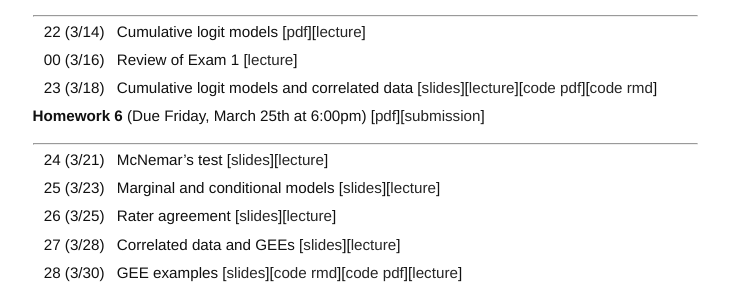
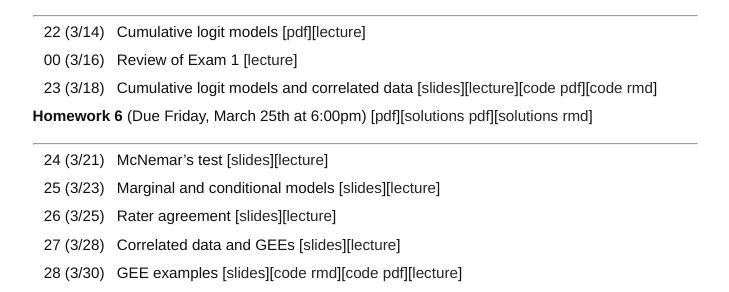
Before and after one commit to ajmolstad/ajmolstad.github.io, a Jekyll site: the page built from S22_STA4504.md, in a window 1280 px wide. Shown: the part 1211-1503 px from the top of the page, without its empty margins (275-1004 px from the left). Built offline with Jekyll 4.4.1, drawn with Linux system fonts in a browser that asks for light colours.

Commit message:
Update S22_STA4504.md

```diff
--- a/S22_STA4504.md
+++ b/S22_STA4504.md
@@ -70,7 +70,7 @@ Note that you must be logged into your UFL eLearning account to access course ma
 || 23 (3/18) || Cumulative logit models and correlated data [[slides](https://ufl.instructure.com/files/67638733/download?download_frd=1)][[lecture](https://ufl.instructure.com/courses/449490/files?preview=67705312)][[code pdf](https://ufl.instructure.com/files/67705295/download?download_frd=1)][[code rmd](https://ufl.instructure.com/files/67705296/download?download_frd=1)]||
 
 
-**Homework 6** (Due Friday, March 25th at 6:00pm) [[pdf](https://ufl.instructure.com/files/67730008/download?download_frd=1)][[submission](https://ufl.instructure.com/courses/449490/assignments/5151218)]
+**Homework 6** (Due Friday, March 25th at 6:00pm) [[pdf](https://ufl.instructure.com/files/67730008/download?download_frd=1)][[solutions pdf](https://ufl.instructure.com/files/68237358/download?download_frd=1)][[solutions rmd](https://ufl.instructure.com/files/68237359/download?download_frd=1)]
 
 -----------------
 
```
